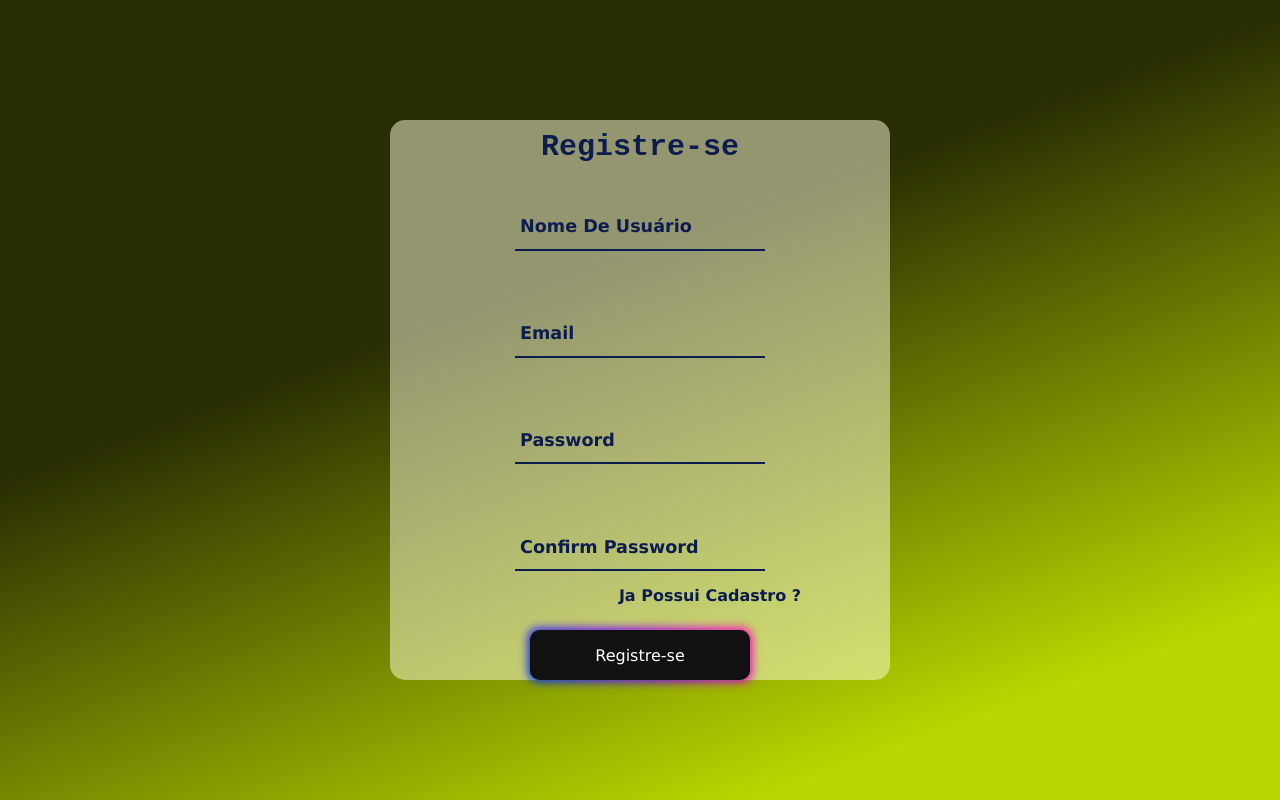
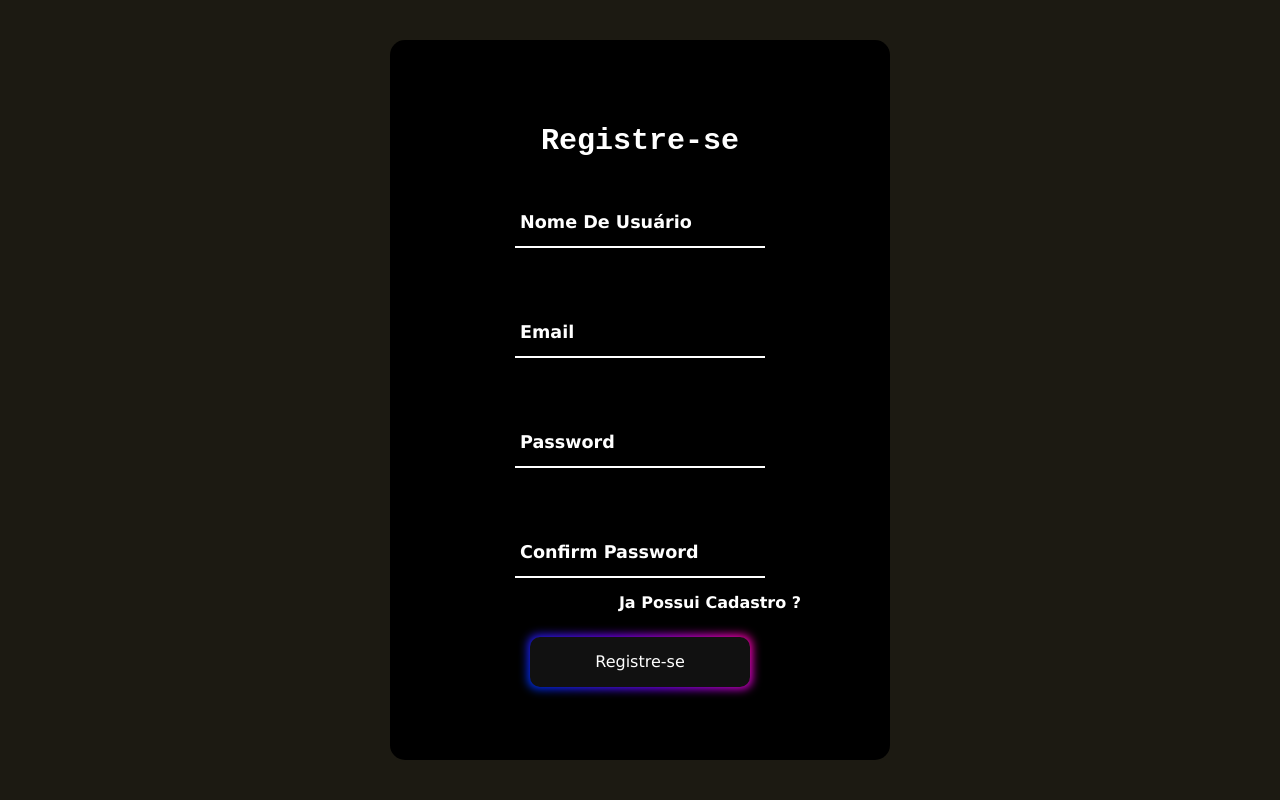
Before and after one commit to P1ul0/CurrencyConverter, a React (Vite) app: page /MoneyTracker/register in a window 1280 px wide. Built offline with nearby package versions, Linux system fonts and the light colour scheme.

Commit message:
Adicionando informações do usuário no header e mudando o background do resto da aplicação

```diff
--- a/src/components/ButtonRedirect/style.js
+++ b/src/components/ButtonRedirect/style.js
@@ -5,7 +5,7 @@ export const Button = styled.button`
     position: relative;
     padding: 5px;
     background: transparent;
-    color: #0d1c4e;
+    color: white;
     border: none;
     cursor: pointer;
     left: 70px;
--- a/src/components/Header/index.jsx
+++ b/src/components/Header/index.jsx
@@ -1,21 +1,42 @@
-import { ButtonAdd, CloseModalButton, CloseModalImg, Header, ImgButtonAdd, LogoHeader } from "./style"
-import logo from "../../assets/logo.png"
-import { useContext } from "react"
-import { ValidationContext } from "../../context"
+import {
+  ButtonAdd,
+  CloseModalButton,
+  CloseModalImg,
+  DivDados,
+  Paragrafo,
+  Header,
+  ImgButtonAdd,
+  LogoHeader,
+  DivSuperiorDireito,
 
+} from "./style";
+import logo from "../../assets/logo.png";
+import { useContext } from "react";
+import { ValidationContext } from "../../context";
 
 export const HeaderLogin = () => {
-    const {activeModal , deactivateModal , modal} = useContext(ValidationContext)
+  const { activeModal, deactivateModal, modal, user} =
+    useContext(ValidationContext);
 
-    return(
-        <Header>
-            <LogoHeader src={logo}/>
-            {modal ===false ?
-                <ButtonAdd onClick={activeModal} ><ImgButtonAdd/></ButtonAdd>
-                :
-                <CloseModalButton onClick={deactivateModal}><CloseModalImg/></CloseModalButton>
-            }
+  return (
+    <Header>
+      <LogoHeader src={logo} />
+      <DivSuperiorDireito>
+        <DivDados>
+          <Paragrafo tamanho={"20px"}>{user}</Paragrafo>
+          <Paragrafo tamanho= {"15px"}>BRL: 1400,00</Paragrafo>
+        </DivDados>
 
-        </Header>
-    )
-}
+        {modal === false ? (
+          <ButtonAdd onClick={activeModal}>
+            <ImgButtonAdd />
+          </ButtonAdd>
+        ) : (
+          <CloseModalButton onClick={deactivateModal}>
+            <CloseModalImg />
+          </CloseModalButton>
+        )}
+      </DivSuperiorDireito>
+    </Header>
+  );
+};
--- a/src/components/Header/style.js
+++ b/src/components/Header/style.js
@@ -51,3 +51,24 @@ export const CloseModalImg = styled(IoMdCloseCircle)`
   object-fit: contain;
   color: red;
 `;
+
+export const DivSuperiorDireito = styled.div`
+    height: 100%;
+    display: flex;
+    justify-content: center;
+    align-items: center;
+`
+export const DivDados = styled.div`
+    height: 100%;
+    display: flex;
+    flex-direction: column;
+    justify-content: center;
+    align-items: center;
+`
+
+export const Paragrafo = styled.p`
+    font-size: ${({tamanho}) => tamanho ? tamanho : "20px"} ;
+    font-weight: bold;
+    color: white;
+    margin-right: 20px;
+`
--- a/src/components/Load/style.js
+++ b/src/components/Load/style.js
@@ -6,8 +6,7 @@ export const Section = styled.section`
   display: flex;
   justify-content: center;
   align-items: center;
-  background: rgb(185,215,0);
-  background: linear-gradient(340deg, rgba(185,215,0,1) 15%, rgba(41,45,3,1) 62%);
+  background-color: #1c1a12;
 `
 
 export const Load = styled.div`
--- a/src/context/index.jsx
+++ b/src/context/index.jsx
@@ -8,6 +8,7 @@ export const ValidationContext = createContext({});
 export const ValidationProvider = ({ children }) => {
   const [load, setLoad] = useState(null);
   const [modal, setModal] = useState(false);
+  const [user, setUser] = useState("")
 
   const [loggedUser, setLoggedUser] = useState(
     JSON.parse(localStorage.getItem("user")) || {}
@@ -18,14 +19,11 @@ export const ValidationProvider = ({ children }) => {
 
   const navigate = useNavigate();
 
-  const formLogin = SignIn();
-  const formRegister = RegisterIn();
-
-
 
   const hadleLogin = async (user) => {
     localStorage.setItem("user", JSON.stringify(user));
     setLoggedUser(user);
+    setUser(user.email)
     setIsLogged(true);
     setLoad(false);
     await new Promise((resolve) => setTimeout(resolve, 1000));
@@ -48,7 +46,8 @@ export const ValidationProvider = ({ children }) => {
     isLogged,
     hadleLogin,
     activeModal,
-    deactivateModal
+    deactivateModal,
+    user
   };
 
   return (
--- a/src/pages/Login/index.jsx
+++ b/src/pages/Login/index.jsx
@@ -43,6 +43,9 @@ export const Login = ({ hadleLogin }) => {
             type="text"
             name="email"
             id="1"
+            Color={"white"}
+            Bottom={"2px solid white"}
+            ColorError={"#F80606"}
           />
           <InputGlobal
             label="Password"
@@ -51,6 +54,9 @@ export const Login = ({ hadleLogin }) => {
             type="password"
             name="password"
             id="2"
+            Color={"white"}
+            Bottom={"2px solid white"}
+            ColorError={"#F80606"}
           />
           <ButtonRedirect Text="Registre-se" Rota="/register" />
           <ButtonRgb text="Login" status={activeButton} />
--- a/src/pages/Login/style.js
+++ b/src/pages/Login/style.js
@@ -2,12 +2,7 @@ import styled from "styled-components";
 
 export const DivLogin = styled.div`
   height: 100vh;
-  background: rgb(185, 215, 0);
-  background: linear-gradient(
-    340deg,
-    rgba(185, 215, 0, 1) 15%,
-    rgba(41, 45, 3, 1) 62%
-  );
+  background-color: #1c1a12;
   display: flex;
   justify-content: center;
   align-items: center;
@@ -19,16 +14,15 @@ export const FormCenter = styled.form`
   flex-direction: column;
   justify-content: center;
   align-items: center;
-  min-height: 50vh;
+  min-height: 70vh;
   width: 500px;
-  background-color: rgb(255, 255, 222, 0.5);
-  backdrop-filter: blur(10px);
+  background-color: rgba(0, 0, 0, 1);
   border-radius: 15px;
 `;
 export const Title = styled.p`
   font-size: 30px;
   font-weight: bold;
   font-family: "Courier New", Courier, monospace;
-  color: #0d1c4e;
+  color: white;
   margin-top: 20px;
 `;
--- a/src/pages/Register/index.jsx
+++ b/src/pages/Register/index.jsx
@@ -52,6 +52,9 @@ export const Register = () => {
             type="text"
             label="Nome De Usuário"
             id="3"
+            Color={"white"}
+            Bottom={"2px solid white"}
+            ColorError={"#F80606"}
           />
           <InputGlobal
             register={form.register}
@@ -60,6 +63,9 @@ export const Register = () => {
             type="text"
             label="Email"
             id="4"
+            Color={"white"}
+            Bottom={"2px solid white"}
+            ColorError={"#F80606"}
           />
           <InputGlobal
             register={form.register}
@@ -68,6 +74,9 @@ export const Register = () => {
             type="password"
             label="Password"
             id="5"
+            Color={"white"}
+            Bottom={"2px solid white"}
+            ColorError={"#F80606"}
           />
           <InputGlobal
             register={form.register}
@@ -76,6 +85,9 @@ export const Register = () => {
             type="password"
             label="Confirm Password"
             id="6"
+            Color={"white"}
+            Bottom={"2px solid white"}
+            ColorError={"#F80606"}
           />
           <ButtonRedirect Text="Ja Possui Cadastro ?" Rota="/" />
           <ButtonRgb text="Registre-se" status={activeButton} />
--- a/src/pages/Register/style.js
+++ b/src/pages/Register/style.js
@@ -2,8 +2,7 @@ import styled from "styled-components";
 
 export const DivRegister = styled.div`
     height:100vh;
-    background: rgb(185,215,0);
-    background: linear-gradient(340deg, rgba(185,215,0,1) 15%, rgba(41,45,3,1) 62%);
+    background-color: #1c1a12;
     display: flex;
     justify-content: center;
     align-items: center;
@@ -15,10 +14,9 @@ export const FormCenter = styled.form`
     flex-direction: column;
     justify-content: center;
     align-items: center;
-    height: 70vh;
+    height: 90vh;
     width: 500px;
-    background-color: rgb(255, 255, 222, 0.5);
-    backdrop-filter: blur(10px);
+    background-color: rgba(0, 0, 0, 1);
     border-radius: 15px ;
 `
 
@@ -26,6 +24,6 @@ export const Title = styled.p`
     font-size: 30px;
     font-weight: bold;
     font-family: 'Courier New', Courier, monospace;
-    color: #0d1c4e;
+    color: white;
     padding: 10px;
 `
```
